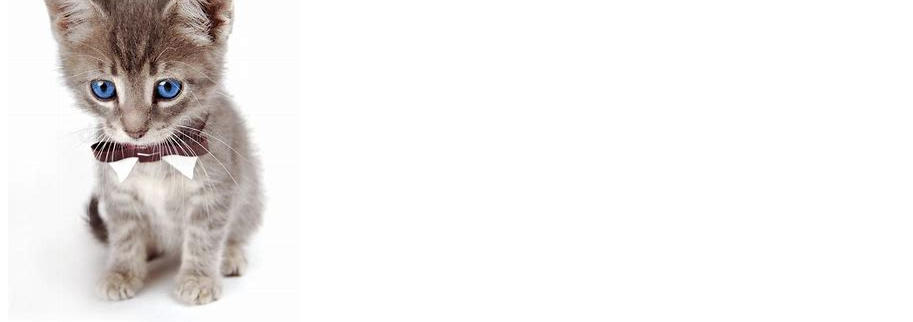
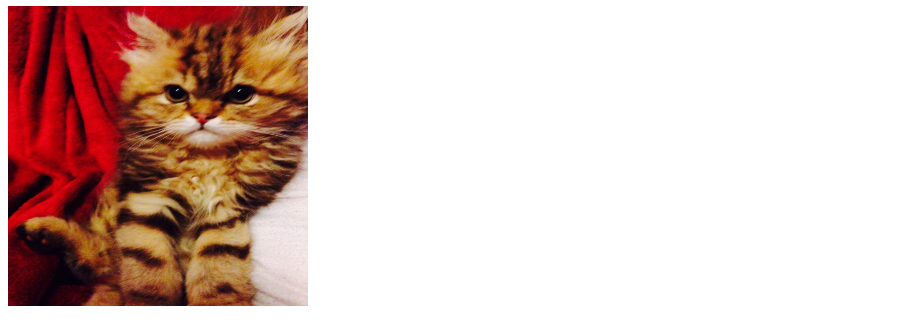
Before and after one commit to Rewind789/Jaykit-Cat-Webpage, a plain HTML site: page index.html in a window 1280 px wide. Shown: the part 264-586 px from the top of the page, without its empty margins (0-913 px from the left). Drawn offline with Linux system fonts and the light colour scheme.

Commit message:
Update index.html

```diff
--- a/index.html
+++ b/index.html
@@ -11,7 +11,7 @@
 <h1>Jay's Warriors Names For Cats!</h1>
 </center>
 <h1>Jaywhisker</h1>
-<img src="featherkit.jpeg">
+<img src="jaykit.jpeg">
 <h1>Honeystream</h1>
 <img src="honeystream.jpeg" width=300 height=300>
 <h1>Tawnystorm and Paleflower</h1>
```
